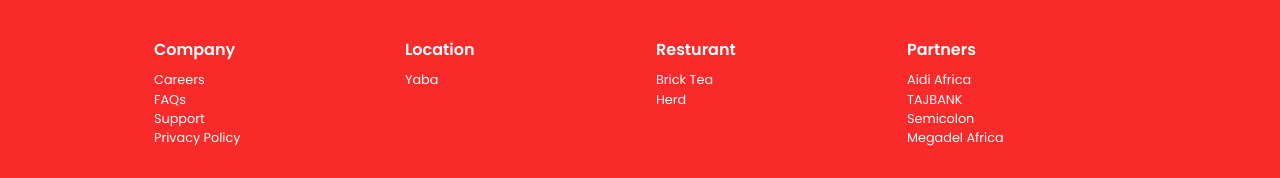
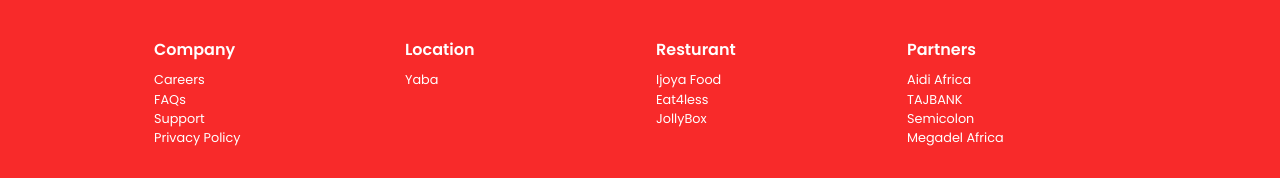
Before and after one commit to daniel-dunsin/kittchen, a Next.js app: page /about in a window 1280 px wide. Shown: the part 3580-3758 px from the top of the page. Built offline with nearby package versions, Linux system fonts and the light colour scheme.

Commit message:
Update footer.tsx

```diff
--- a/components/home/footer.tsx
+++ b/components/home/footer.tsx
@@ -39,8 +39,9 @@
           <div>
             <h3 className="font-semibold">Resturant</h3>
             <ul className="mt-2">
-              <li className="text-[.8rem]">Brick Tea</li>
-              <li className="text-[.8rem]">Herd</li>
+              <li className="text-[.8rem]">Ijoya Food</li>
+              <li className="text-[.8rem]">Eat4less</li>
+<li className="text-[.8rem]">JollyBox</li>
             </ul>
           </div>
 
```
